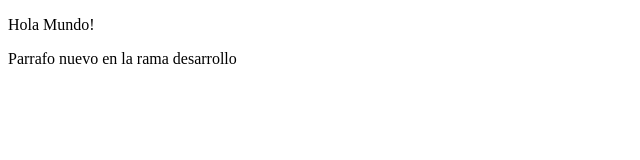
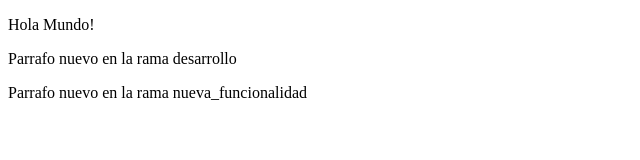
Before and after one commit to ignrodvaz/practica-Git, a plain HTML site: page index.html in a window 1280 px wide. Shown: the whole page, without its empty margins (0-640 px from the left). Drawn offline with Linux system fonts and the light colour scheme.

Commit message:
Parrafo nuevo en rama: Nueva_funcionalidad

```diff
--- a/index.html
+++ b/index.html
@@ -8,5 +8,6 @@
 <body>
     <p>Hola Mundo!</p>
     <p>Parrafo nuevo en la rama desarrollo</p>
+    <p>Parrafo nuevo en la rama nueva_funcionalidad</p>
 </body>
 </html>
```
